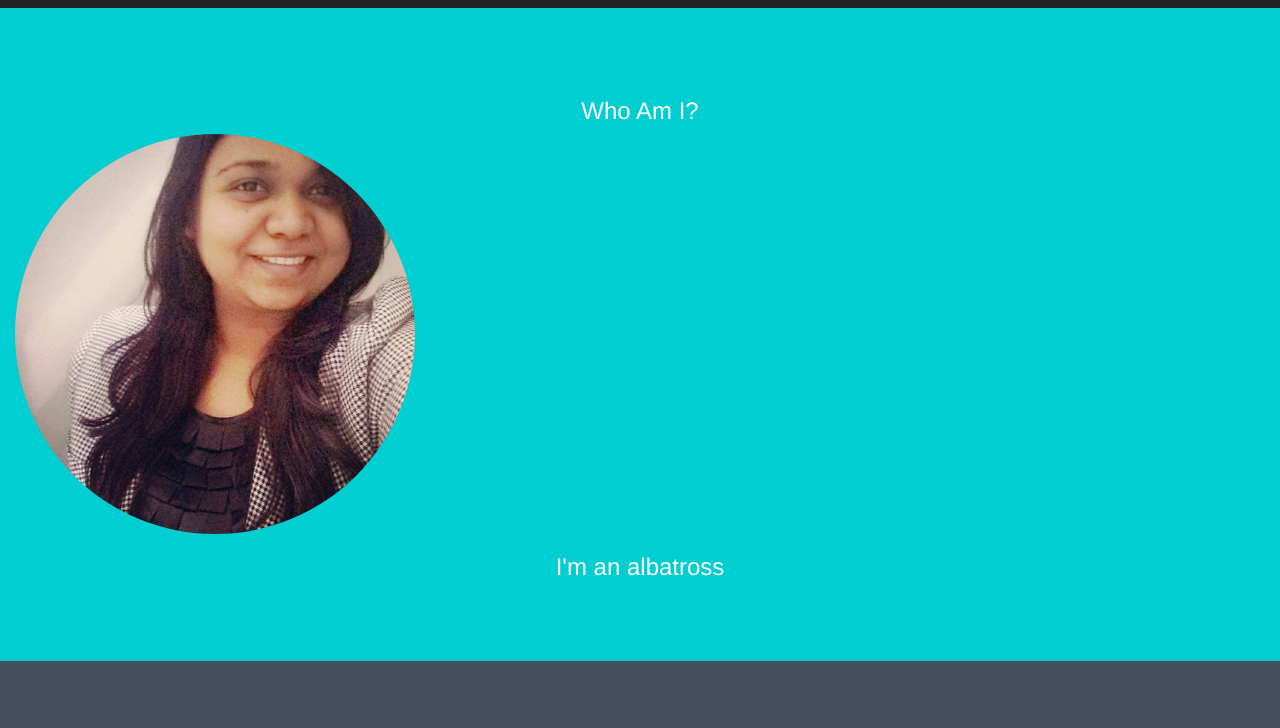
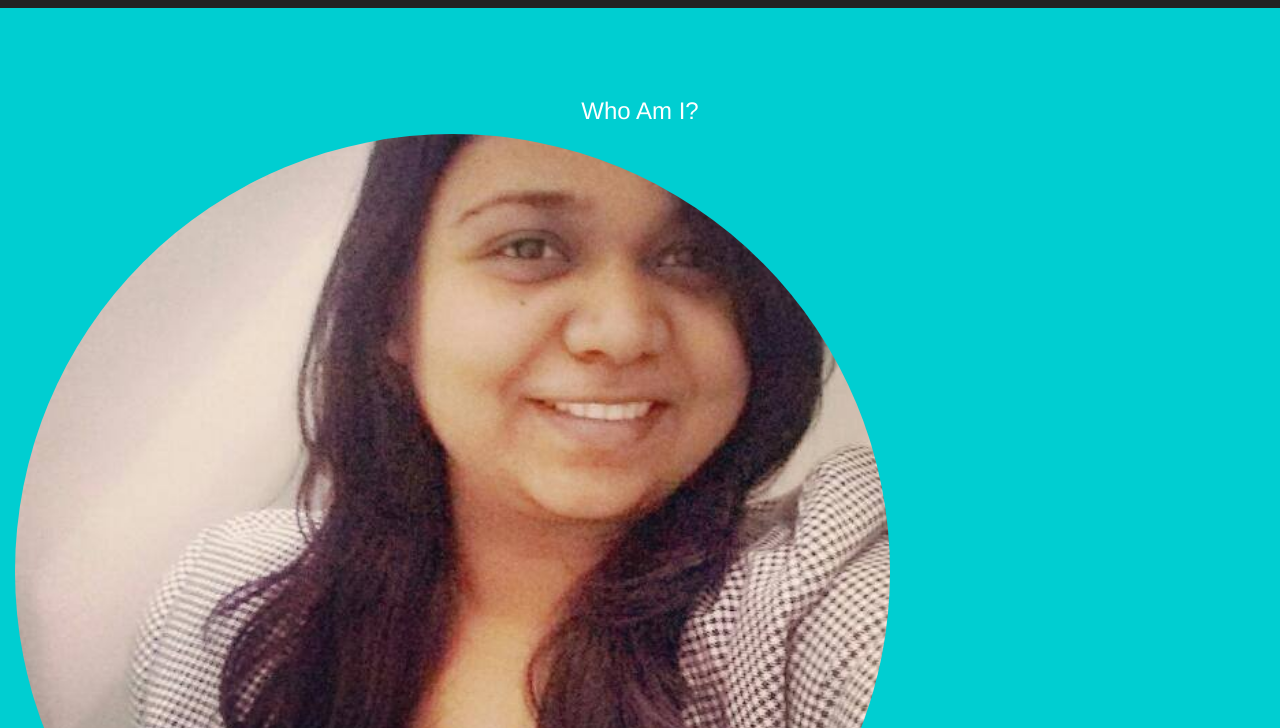
Before and after one commit to samprity/HomePage, a plain HTML site: page index.html in a window 1280 px wide. Shown: the part 72-800 px from the top of the page. Drawn offline with nearby package versions, Linux system fonts and the light colour scheme.

Commit message:
Update index.html

```diff
--- a/index.html
+++ b/index.html
@@ -67,7 +67,7 @@
 </nav>
 <div class="container-fluid bg-1 text-center">
 	<h3>Who Am I?</h3>
-	<img src="outlook.jpg" class="img-responsive img-circle" alt="Bird" width="400" height="400">
+	<img src="outlook.jpg" class="img-responsive img-circle" alt="Bird"  style="width:70%">
 	<h3>I'm an albatross</h3>
 </div>
 
```
